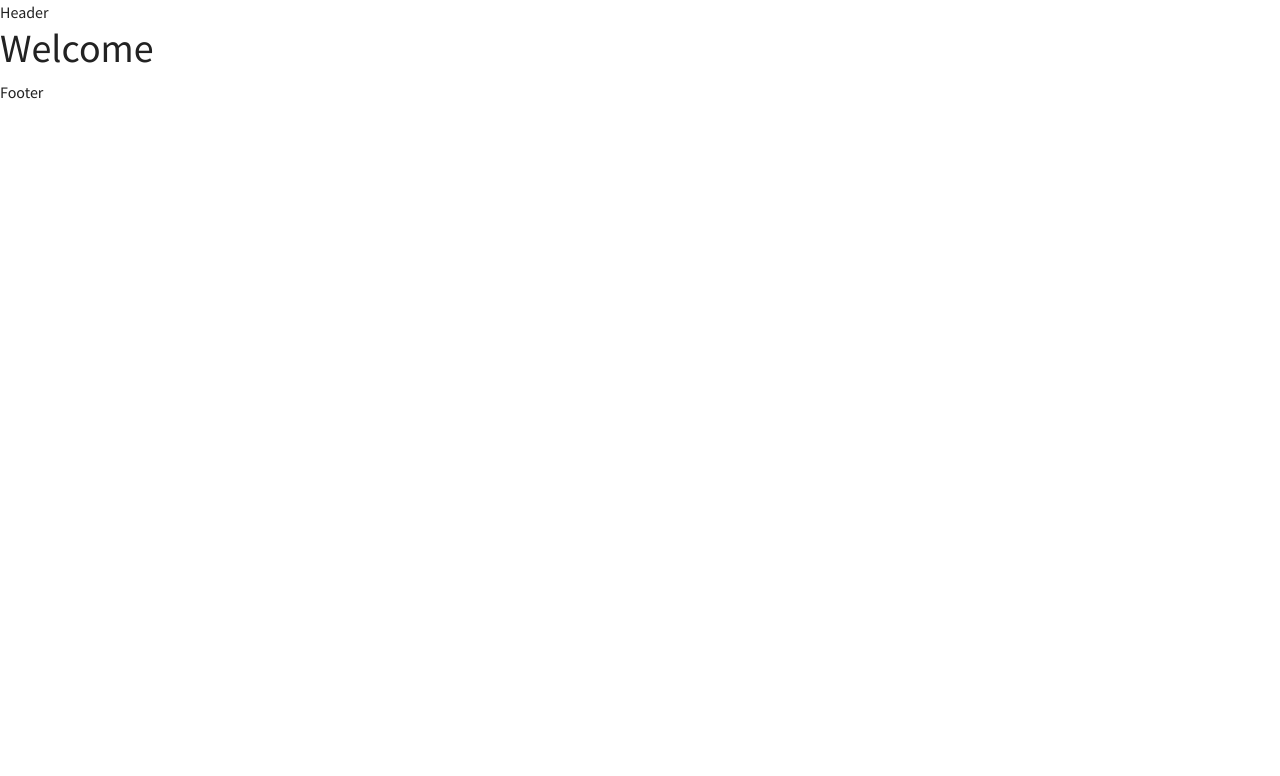
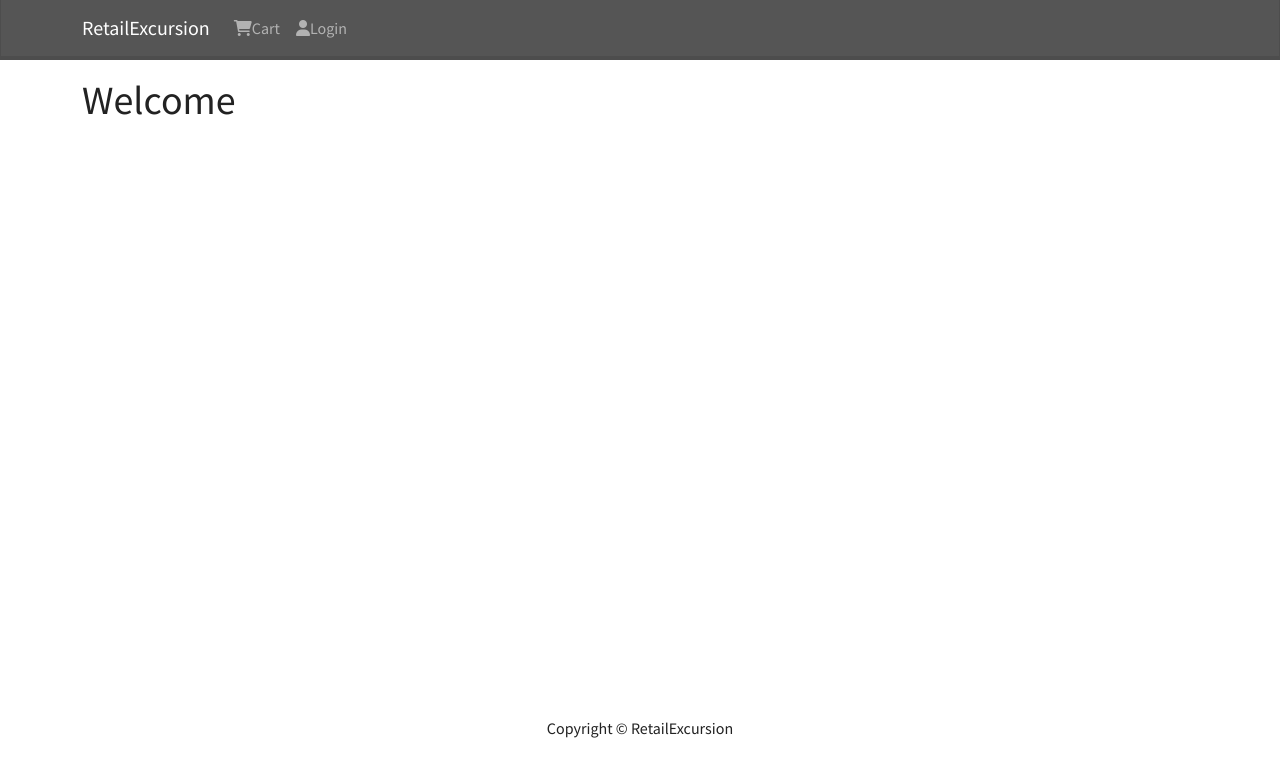
Before and after one commit to ankitpakhale/RetailExcursion, a React (Create React App) app in the folder frontend/: page / in a window 1280 px wide. Shown: the top 776 px of the page. Built offline with nearby package versions, Linux system fonts and the light colour scheme.

Commit message:
Added: font awesome icon

```diff
--- a/frontend/public/index.html
+++ b/frontend/public/index.html
@@ -1,43 +1,25 @@
 <!DOCTYPE html>
 <html lang="en">
+
 <head>
   <meta charset="utf-8" />
   <link rel="icon" href="%PUBLIC_URL%/favicon.ico" />
   <meta name="viewport" content="width=device-width, initial-scale=1" />
   <meta name="theme-color" content="#000000" />
-    <meta
-      name="description"
-      content="Web site created using create-react-app"
-    />
+  <meta name="description" content="Web site created using create-react-app" />
   <link rel="apple-touch-icon" href="%PUBLIC_URL%/logo192.png" />
-    <!--
-      manifest.json provides metadata used when your web app is installed on a
-      user's mobile device or desktop. See https://developers.google.com/web/fundamentals/web-app-manifest/
-    -->
+
   <link rel="manifest" href="%PUBLIC_URL%/manifest.json" />
-    <!--
-      Notice the use of %PUBLIC_URL% in the tags above.
-      It will be replaced with the URL of the `public` folder during the build.
-      Only files inside the `public` folder can be referenced from the HTML.
+  <link rel="stylesheet" href="https://cdnjs.cloudflare.com/ajax/libs/font-awesome/6.2.1/css/all.min.css"
+    integrity="sha512-MV7K8+y+gLIBoVD59lQIYicR65iaqukzvf/nwasF0nqhPay5w/9lJmVM2hMDcnK1OnMGCdVK+iQrJ7lzPJQd1w=="
+    crossorigin="anonymous" referrerpolicy="no-referrer" />
+  <title>RetailExcursion</title>
+</head>
 
-      Unlike "/favicon.ico" or "favicon.ico", "%PUBLIC_URL%/favicon.ico" will
-      work correctly both with client-side routing and a non-root public URL.
-      Learn how to configure a non-root public URL by running `npm run build`.
-    -->
-    <title>React App</title>
-  </head>
 <body>
   <noscript>You need to enable JavaScript to run this app.</noscript>
   <div id="root"></div>
-    <!--
-      This HTML file is a template.
-      If you open it directly in the browser, you will see an empty page.
 
-      You can add webfonts, meta tags, or analytics to this file.
-      The build step will place the bundled scripts into the <body> tag.
+</body>
 
-      To begin the development, run `npm start` or `yarn start`.
-      To create a production bundle, use `npm run build` or `yarn build`.
-    -->
-  </body>
 </html>
--- a/frontend/src/App.js
+++ b/frontend/src/App.js
@@ -1,12 +1,14 @@
 import Footer from "./components/Footer";
 import Header from "./components/Header";
-
+import { Container } from "react-bootstrap";
 function App() {
   return (
     <div className="App">
       <Header />
-      <main>
-        <h1>Welcome</h1>
+      <main className="py-3">
+        <Container>
+          <h1>Welcome</h1>
+        </Container>
       </main>
       <Footer />
     </div>
--- a/frontend/src/components/Footer.js
+++ b/frontend/src/components/Footer.js
@@ -1,9 +1,18 @@
 import React from "react";
+import { Col, Container, Row } from "react-bootstrap";
 
 const Footer = () => {
   return (
     <div>
-      <footer>Footer</footer>
+      <footer>
+        <Container>
+          <Row>
+            <Col className="text-center py-3">
+              Copyright &copy; RetailExcursion
+            </Col>
+          </Row>
+        </Container>
+      </footer>
     </div>
   );
 };
--- a/frontend/src/components/Header.js
+++ b/frontend/src/components/Header.js
@@ -1,10 +1,27 @@
 import React from "react";
+
+import { NavDropdown, Container, Nav, Navbar } from "react-bootstrap";
 
 const Header = () => {
   return (
-    <div>
-      <header>Header</header>
-    </div>
+    <header>
+      <Navbar bg="dark" variant="dark" expand="lg" collapseOnSelect>
+        <Container>
+          <Navbar.Brand href="/">RetailExcursion</Navbar.Brand>
+          <Navbar.Toggle aria-controls="basic-navbar-nav" />
+          <Navbar.Collapse id="basic-navbar-nav">
+            <Nav className="me-auto">
+              <Nav.Link href="/cart">
+                <i className="fas fa-shopping-cart"></i>Cart
+              </Nav.Link>
+              <Nav.Link href="/login">
+                <i className="fas fa-user"></i>Login
+              </Nav.Link>
+            </Nav>
+          </Navbar.Collapse>
+        </Container>
+      </Navbar>
+    </header>
   );
 };
 
--- a/frontend/src/index.css
+++ b/frontend/src/index.css
@@ -0,0 +1,3 @@
+main {
+  min-height: 80vh;
+}
```
Lines whose indentation alone changed are shown as unchanged.
